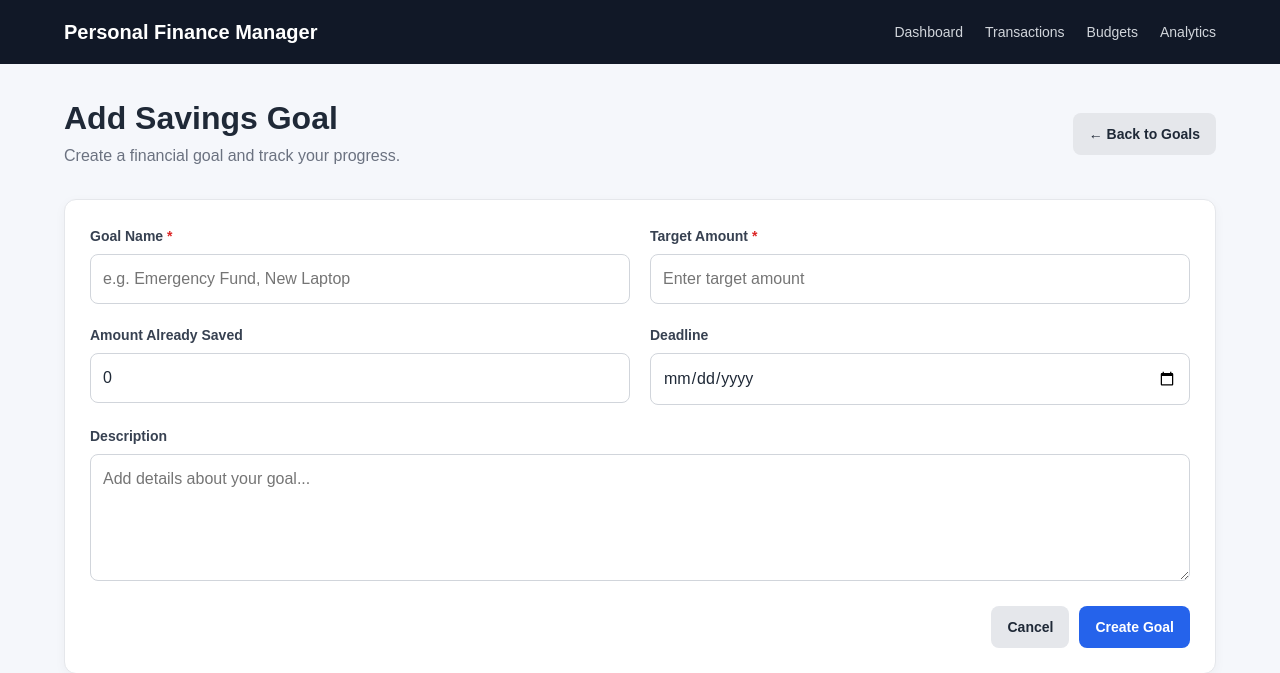
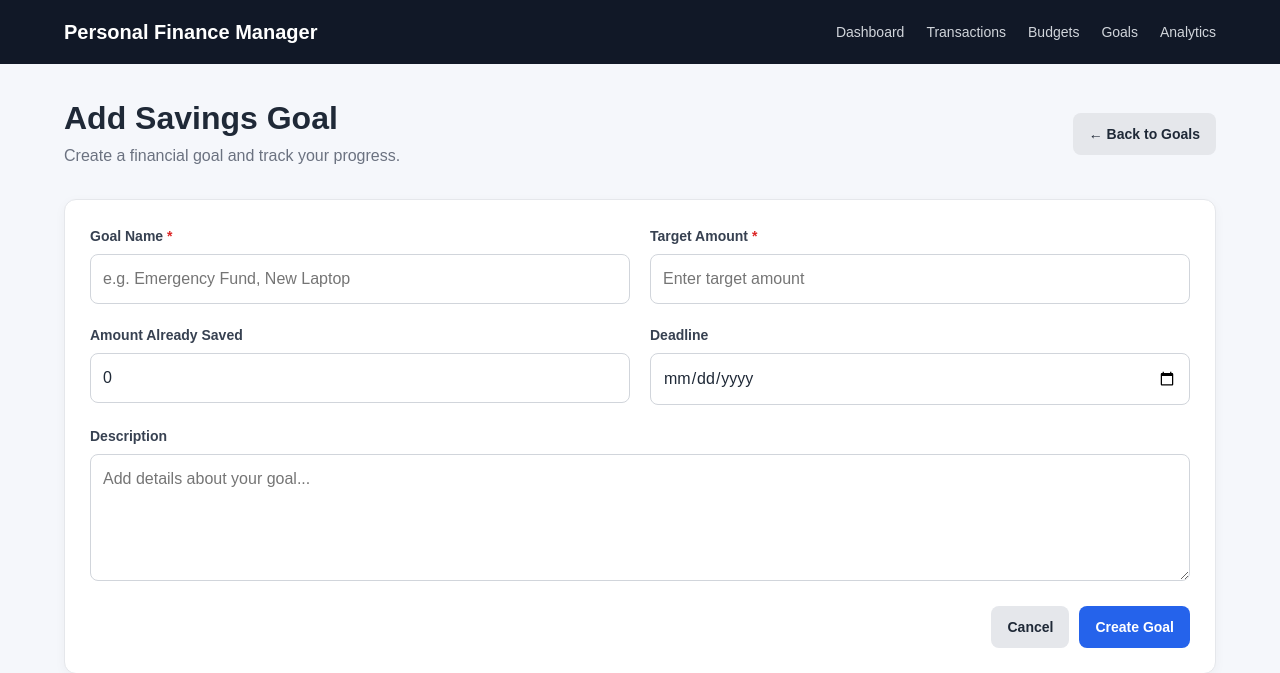
Before and after one commit to Aadi6386/Personal-Finance-Manager, a Flask app: page /goals/add in a window 1280 px wide. Shown: the top 673 px of the page. Run offline with Flask 3, Linux system fonts and the light colour scheme.

Commit message:
Refactor base.html for improved readability

```diff
--- a/templates/base.html
+++ b/templates/base.html
@@ -1,25 +1,46 @@
 <!DOCTYPE html>
 <html lang="en">
+
 <head>
+
     <meta charset="UTF-8">
-    <meta name="viewport" content="width=device-width, initial-scale=1.0">
 
-    <title>{% block title %}Personal Finance Manager{% endblock %}</title>
+    <meta
+        name="viewport"
+        content="width=device-width, initial-scale=1.0"
+    >
 
-    <link rel="stylesheet" href="{{ url_for('static', filename='css/style.css') }}">
+    <title>
+        {% block title %}
+        Personal Finance Manager
+        {% endblock %}
+    </title>
+
+    <link
+        rel="stylesheet"
+        href="{{ url_for('static', filename='css/style.css') }}"
+    >
+
 </head>
+
 
 <body>
 
-    <header class="navbar">
+    <!-- Navigation -->
+
+    <nav class="navbar">
 
         <div class="navbar-container">
 
-            <a href="{{ url_for('index') }}" class="brand">
+            <a
+                href="{{ url_for('index') }}"
+                class="brand"
+            >
                 Personal Finance Manager
             </a>
 
-            <nav class="nav-links">
+
+            <div class="nav-links">
 
                 <a href="{{ url_for('index') }}">
                     Dashboard
@@ -33,20 +54,30 @@
                     Budgets
                 </a>
 
+                <a href="{{ url_for('goals') }}">
+                    Goals
+                </a>
+
                 <a href="{{ url_for('analytics') }}">
                     Analytics
                 </a>
 
-            </nav>
+            </div>
 
         </div>
 
-    </header>
+    </nav>
 
+
+    <!-- Main Content -->
 
     <main class="container">
 
-        {% with messages = get_flashed_messages(with_categories=true) %}
+        <!-- Flash Messages -->
+
+        {% with messages = get_flashed_messages(
+            with_categories=true
+        ) %}
 
             {% if messages %}
 
@@ -54,7 +85,9 @@
 
                     {% for category, message in messages %}
 
-                        <div class="flash-message {{ category }}">
+                        <div
+                            class="flash-message {{ category }}"
+                        >
                             {{ message }}
                         </div>
 
@@ -74,6 +107,8 @@
     </main>
 
 
+    <!-- Footer -->
+
     <footer class="footer">
 
         <p>
@@ -87,11 +122,15 @@
     </footer>
 
 
-    <script src="{{ url_for('static', filename='js/script.js') }}"></script>
+    <script
+        src="{{ url_for('static', filename='js/script.js') }}"
+    ></script>
+
 
     {% block scripts %}
 
     {% endblock %}
 
 </body>
+
 </html>
```
